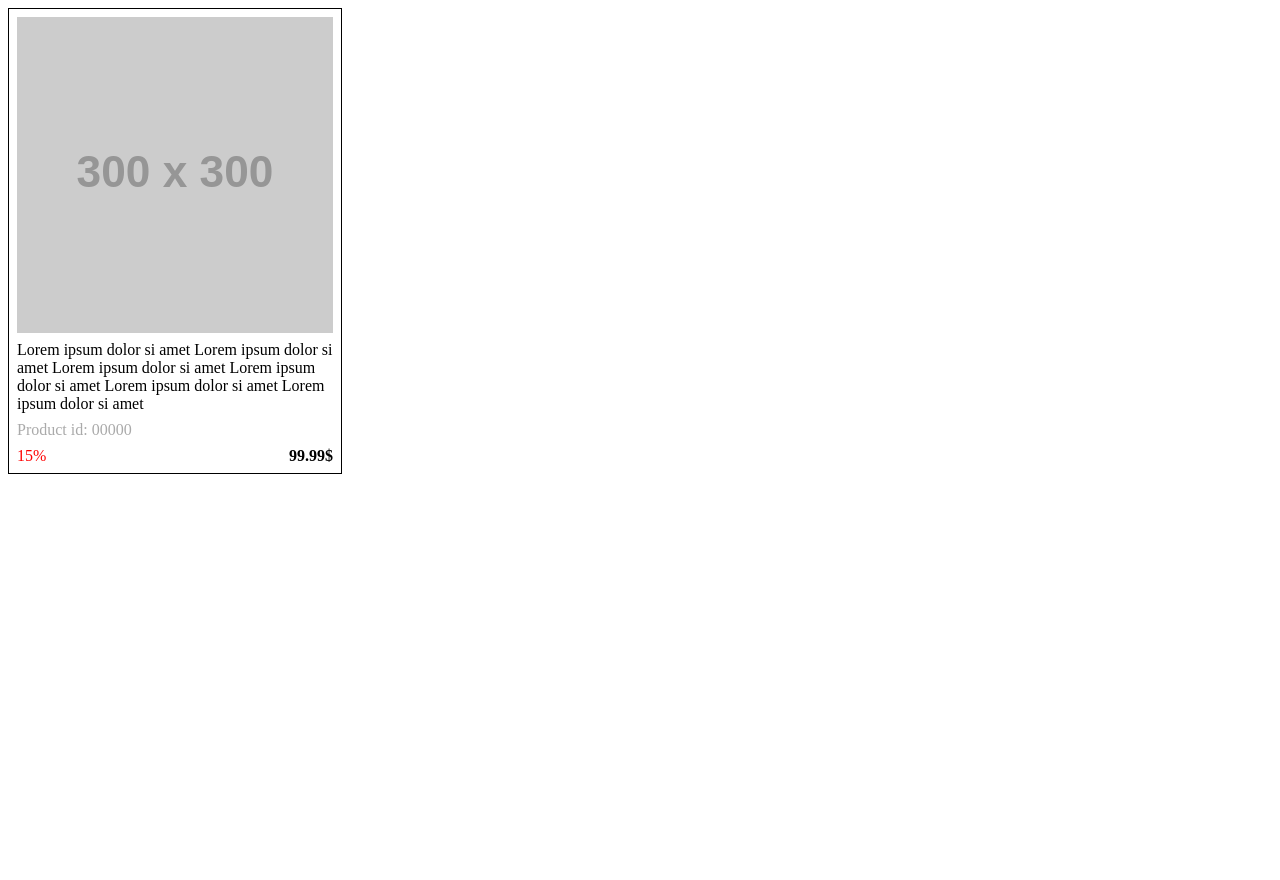
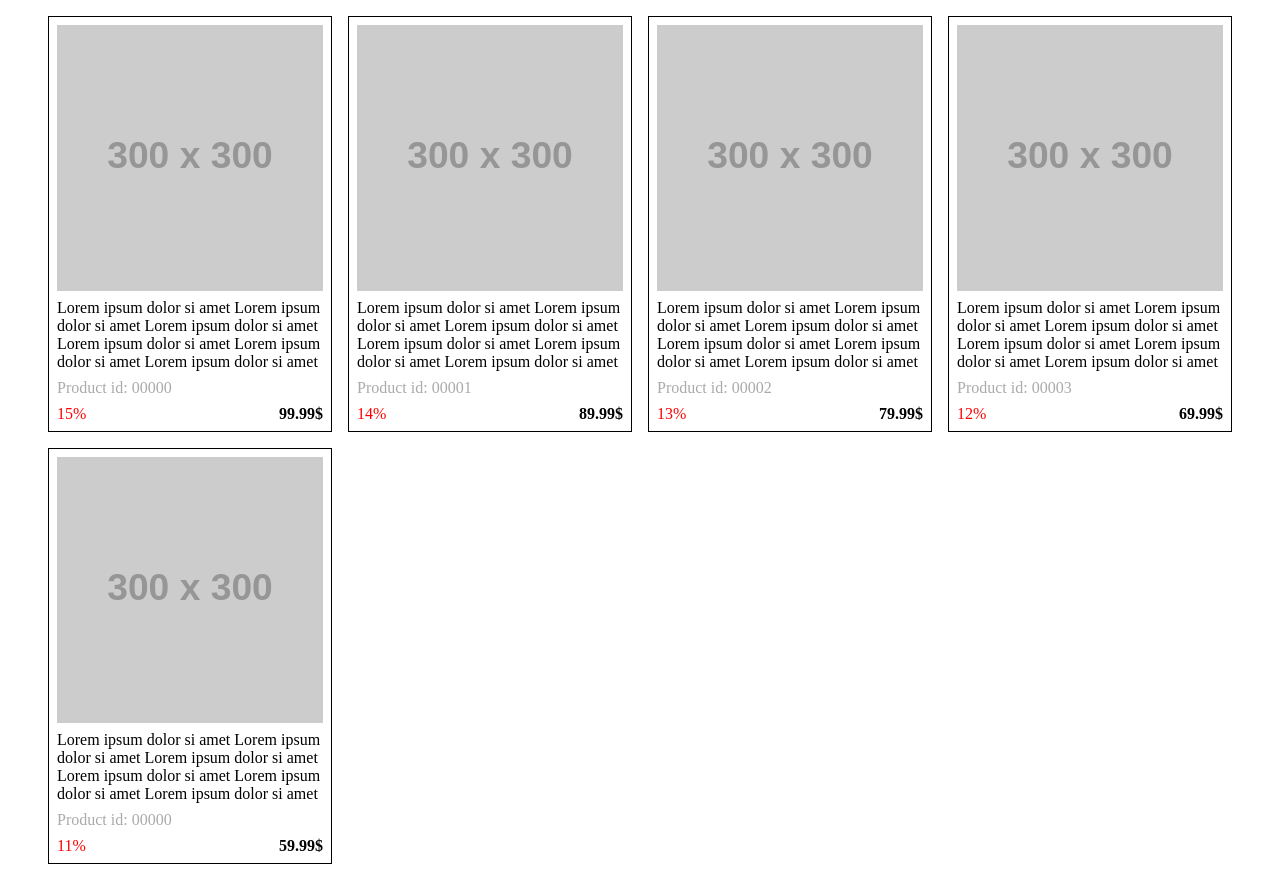
Before and after one commit to MichaelErmovsky/ReactEd, a React (Create React App) app in the folder my-best-app/: page / in a window 1280 px wide. Before the commit the page ends 800 px from the top, so only its background shows below. Built offline with nearby package versions, Linux system fonts and the light colour scheme.

Commit message:
product list

```diff
--- a/my-best-app/src/Components/ProductCard/ProductCard.js
+++ b/my-best-app/src/Components/ProductCard/ProductCard.js
@@ -4,8 +4,8 @@ import "./ProductCard.scss";
 class ProductCard extends React.Component {
     render(){
         return(
-            <div className="product-container">
-                <div className="product-item" data-id={this.props.id}>
+            <div className="product-item" data-id={this.props.id}>
+                <a href="/" className="product-item--card">
                     <div className="product-item--img-holder">
                         <img src={this.props.imageURL} alt="" />
                     </div>
@@ -18,7 +18,7 @@ class ProductCard extends React.Component {
                             <div className="product-item--price">{this.props.price} </div>
                         </div>
                     </div>
-                </div>
+                </a>
             </div>
         )
     }
--- a/my-best-app/src/Components/ProductCard/ProductCard.scss
+++ b/my-best-app/src/Components/ProductCard/ProductCard.scss
@@ -4,11 +4,19 @@
 }
 
 .product-item{
-    border: 1px solid #000;
     padding: .5rem;
     width: 100%;
     max-width: 25%;
     flex: 1 1 25%;
+
+    &--card{
+        border: 1px solid #000;
+        display: flex;
+        flex-direction: column;
+        padding: .5rem;
+        text-decoration: none;
+        color: inherit;
+    }
 
     &--img-holder{
         overflow: hidden;
--- /dev/null
+++ b/my-best-app/src/Components/ProductList/ProductList.js
@@ -0,0 +1,31 @@
+import React from 'react';
+import ProductCard from '../ProductCard';
+import "./ProductList.scss";
+
+class ProductList extends React.Component {
+    render () {
+        const products = this.props.products;
+        const productsItem = products.map(product => {
+            return (
+                <ProductCard
+                    imageURL={product.imageURL}
+                    id={product.id}
+                    name={product.name}
+                    description={product.description}
+                    discount={product.discount}
+                    quantity={product.quantity}
+                    price={product.price}
+                    key={product.id}
+                />
+            );
+        });
+
+        return (
+            <div className="product-item--list">
+                {productsItem}
+            </div>
+        );
+    }
+}
+
+export default ProductList;
--- /dev/null
+++ b/my-best-app/src/Components/ProductList/ProductList.scss
@@ -0,0 +1,6 @@
+.product-item{
+    &--list{
+        display: flex;
+        flex-wrap: wrap;
+    }
+}
--- /dev/null
+++ b/my-best-app/src/Components/ProductList/package.json
@@ -0,0 +1,3 @@
+{
+    "main": "ProductList.js"
+}
--- a/my-best-app/src/Pages/Page.js
+++ b/my-best-app/src/Pages/Page.js
@@ -1,8 +1,56 @@
 import React from 'react';
-import ProductCard from './../Components/ProductCard';
+import ProductList from './../Components/ProductList';
+import "./Page.scss";
 
 class Product extends React.Component{
     state = {
+        products : [
+            {
+                id: '00000',
+                name: 'Test product 01',
+                description: 'Lorem ipsum dolor si amet Lorem ipsum dolor si amet Lorem ipsum dolor si amet Lorem ipsum dolor si amet Lorem ipsum dolor si amet Lorem ipsum dolor si amet ',
+                discount: '15%',
+                quantity: '001',
+                price: '99.99$',
+                imageURL: 'https://dummyimage.com/300x300/000/000000.jpg',
+            },
+            {
+                id: '00001',
+                name: 'Test product 02',
+                description: 'Lorem ipsum dolor si amet Lorem ipsum dolor si amet Lorem ipsum dolor si amet Lorem ipsum dolor si amet Lorem ipsum dolor si amet Lorem ipsum dolor si amet ',
+                discount: '14%',
+                quantity: '010',
+                price: '89.99$',
+                imageURL: 'https://dummyimage.com/300x300/000/000000.jpg',
+            },
+            {
+                id: '00002',
+                name: 'Test product 03',
+                description: 'Lorem ipsum dolor si amet Lorem ipsum dolor si amet Lorem ipsum dolor si amet Lorem ipsum dolor si amet Lorem ipsum dolor si amet Lorem ipsum dolor si amet ',
+                discount: '13%',
+                quantity: '011',
+                price: '79.99$',
+                imageURL: 'https://dummyimage.com/300x300/000/000000.jpg',
+            },
+            {
+                id: '00003',
+                name: 'Test product 04',
+                description: 'Lorem ipsum dolor si amet Lorem ipsum dolor si amet Lorem ipsum dolor si amet Lorem ipsum dolor si amet Lorem ipsum dolor si amet Lorem ipsum dolor si amet ',
+                discount: '12%',
+                quantity: '100',
+                price: '69.99$',
+                imageURL: 'https://dummyimage.com/300x300/000/000000.jpg',
+            },
+            {
+                id: '00000',
+                name: 'Test product 05',
+                description: 'Lorem ipsum dolor si amet Lorem ipsum dolor si amet Lorem ipsum dolor si amet Lorem ipsum dolor si amet Lorem ipsum dolor si amet Lorem ipsum dolor si amet ',
+                discount: '11%',
+                quantity: '101',
+                price: '59.99$',
+                imageURL: 'https://dummyimage.com/300x300/000/000000.jpg',
+            },
+        ],
         product : {
             id: '00000',
             name: 'Test product 01',
@@ -11,22 +59,16 @@ class Product extends React.Component{
             quantity: '11',
             price: '99.99$',
             imageURL: 'https://dummyimage.com/300x300/000/000000.jpg',
-        }
+        },
     }
 
     render (){
         const product = this.state.product;
 
         return (
-            <ProductCard
-                id={product.id}
-                name={product.name}
-                description={product.description}
-                discount={product.discount}
-                quantity={product.quantity}
-                price={product.price}
-                imageURL={product.imageURL}
-            />
+            <div className="product-container">
+                <ProductList products={this.state.products}/>
+            </div>
         )
     }
 }
--- /dev/null
+++ b/my-best-app/src/Pages/Page.scss
@@ -0,0 +1,8 @@
+*{
+    box-sizing: border-box;
+}
+
+.product-container{
+    max-width: 1200px;
+    margin: 0 auto;
+}
```
